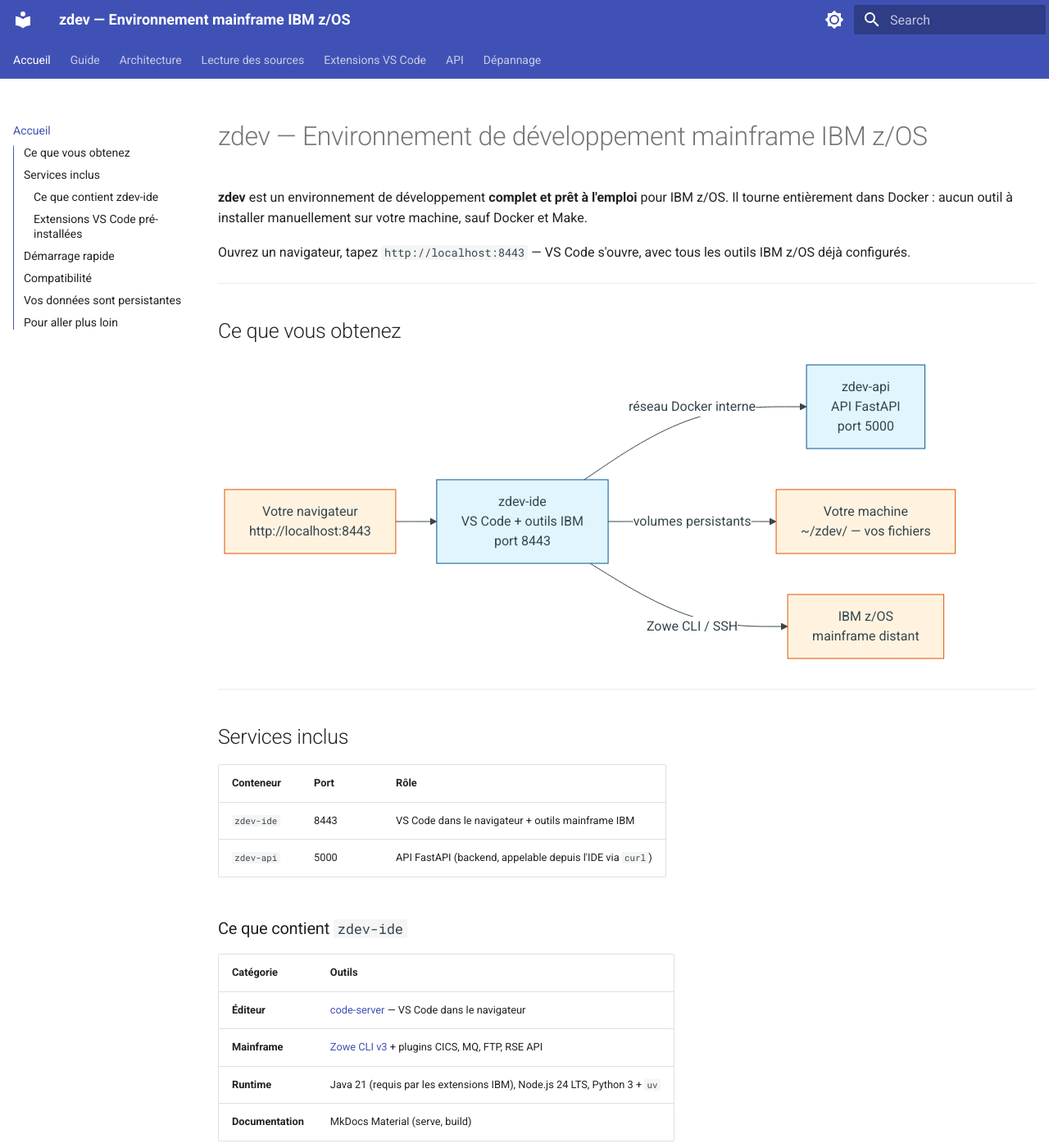
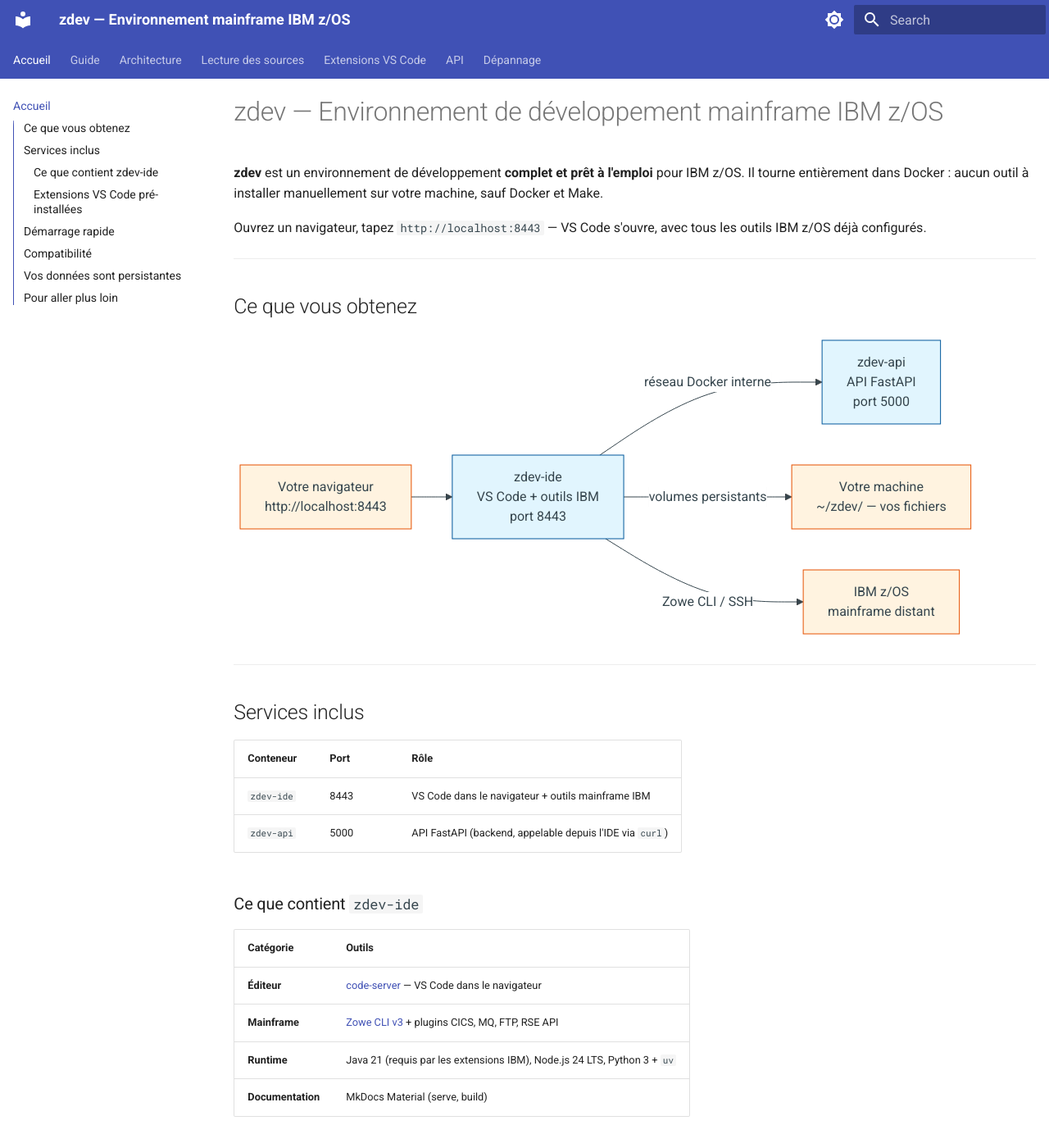
Before and after one commit to namnetes/zdev, an MkDocs documentation site: the page built from docs/index.md, in a window 1280 px wide and 1400 px high. Shown: the whole window at 82% size. Built offline with MkDocs 1.6.1 and Material for MkDocs 9.7.7, drawn with Linux system fonts in a browser that asks for light colours.

Commit message:
Adapte la largeur des sidebar de la docs

```diff
--- a/docs/stylesheets/extra.css
+++ b/docs/stylesheets/extra.css
@@ -1,3 +1,47 @@
+/* Largeur 100% + suppression des marges extérieures */
 .md-grid {
   max-width: 100%;
+  margin: 0;
 }
+
+.md-content {
+  max-width: 100%;
+}
+
+/* Supprime le padding horizontal du conteneur principal
+   (responsable de la marge blanche entre sidebar et bord de page) */
+.md-main__inner {
+  padding-left: 0;
+  padding-right: 0;
+}
+
+/* Material impose aussi un max-width sur le contenu de l'article */
+.md-content__inner {
+  max-width: 100%;
+}
+
+/* Sidebars +35% (base Material: 12.1rem → 16.335rem) */
+:root {
+  --md-sidebar-width: 13.068rem;
+}
+
+.md-sidebar {
+  width: 13.068rem !important;
+}
+
+/* Sidebar droite (TOC) +45% total (16.335rem → 17.9685rem) */
+.md-sidebar--secondary {
+  width: 20.7537rem !important;
+}
+
+/* Material fixe le contenu à 11.5rem via calc(100% - 11.5rem) en padding-right.
+   On écrase ce calc pour que le contenu remplisse vraiment la sidebar. */
+@supports selector(::-webkit-scrollbar) {
+  [dir=ltr] .md-sidebar__inner {
+    padding-right: 0.4rem !important;
+  }
+}
+
+.md-sidebar__inner {
+  padding-right: 0.4rem !important;
+}
```
Also changed, not shown: 1 other file.
